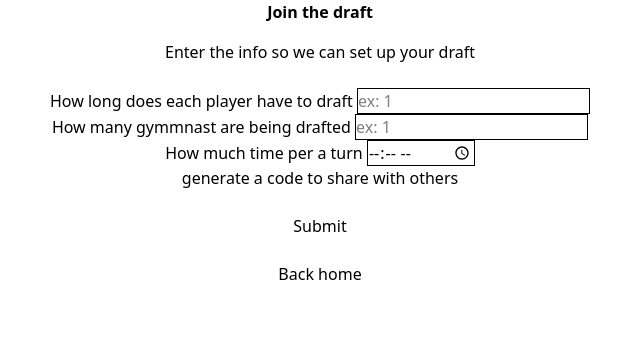
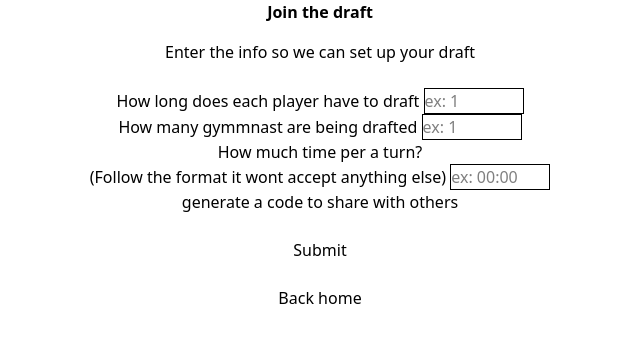
Before and after one commit to bdrez/flip-pick, a website: page joiningDraft.html in a window 1280 px wide. Shown: the whole page, without its empty margins (320-960 px from the left). Drawn offline with Linux system fonts and the light colour scheme.

Commit message:
Update joiningDraft.html

```diff
--- a/joiningDraft.html
+++ b/joiningDraft.html
@@ -15,16 +15,16 @@
 
 <form class="max-w-sm mx-auto">
   <div class="mb-5">
-    <label for="number" class="block mb-2 text-sm font-medium text-gray-900 dark:text-white">How long does each player have to draft</label>
-    <input type="number" id="number" class="bg-gray-50 border border-gray-300 text-gray-900 text-sm rounded-lg focus:ring-blue-500 focus:border-blue-500 block w-full p-2.5 dark:bg-gray-700 dark:border-gray-600 dark:placeholder-gray-400 dark:text-white dark:focus:ring-blue-500 dark:focus:border-blue-500" placeholder="ex: 1" required />
+    <label for="number"  class="block mb-2 text-sm font-medium text-gray-900 dark:text-white">How long does each player have to draft</label>
+    <input type="number" min="1" max=100  style="width: 100px;"  id="number" class="bg-gray-50 border border-gray-300 text-gray-900 text-sm rounded-lg focus:ring-blue-500 focus:border-blue-500 block w-full p-2.5 dark:bg-gray-700 dark:border-gray-600 dark:placeholder-gray-400 dark:text-white dark:focus:ring-blue-500 dark:focus:border-blue-500 block mx-auto" placeholder="ex: 1" required />
   </div>
   <div class="mb-5">
-    <label for="number" class="block mb-2 text-sm font-medium text-gray-900 dark:text-white">How many gymmnast are being drafted</label>
-    <input type="number" id="number2" class="bg-gray-50 border border-gray-300 text-gray-900 text-sm rounded-lg focus:ring-blue-500 focus:border-blue-500 block w-full p-2.5 dark:bg-gray-700 dark:border-gray-600 dark:placeholder-gray-400 dark:text-white dark:focus:ring-blue-500 dark:focus:border-blue-500" placeholder="ex: 1" required/>
+    <label for="number"  class="block mb-2 text-sm font-medium text-gray-900 dark:text-white">How many gymmnast are being drafted</label>
+    <input type="number" min="1" max="100" style="width: 100px;" id="number2" class="bg-gray-50 border border-gray-300 text-gray-900 text-sm rounded-lg focus:ring-blue-500 focus:border-blue-500 block w-full p-2.5 dark:bg-gray-700 dark:border-gray-600 dark:placeholder-gray-400 dark:text-white dark:focus:ring-blue-500 dark:focus:border-blue-500 block mx-auto" placeholder="ex: 1" required/>
   </div>
   <div class="mb-2">
-    <label for="time" class="block mb-2 text-sm font-medium text-gray-900 dark:text-white">How much time per a turn</label>
-    <input type="time" id="time" class="bg-gray-50 border border-gray-300 text-gray-900 text-sm rounded-lg focus:ring-blue-500 focus:border-blue-500 block w-full p-2.5 dark:bg-gray-700 dark:border-gray-600 dark:placeholder-gray-400 dark:text-white dark:focus:ring-blue-500 dark:focus:border-blue-500" placeholder="ex: 1" required/>
+    <label for="time" class="block mb-5 text-sm font-medium text-gray-900 dark:text-white">How much time per a turn? <br> (Follow the format it wont accept anything else)</label>
+    <input type="text" id="time" style="width: 100px;" pattern="[0-9]{2}:[0-9]{2}"  class="bg-gray-50 border border-gray-300 text-gray-900 text-sm rounded-lg focus:ring-blue-500 focus:border-blue-500 block w-full p-2.5 dark:bg-gray-700 dark:border-gray-600 dark:placeholder-gray-400 dark:text-white dark:focus:ring-blue-500 dark:focus:border-blue-500 block mx-auto" placeholder="ex: 00:00" required/>
   </div>
   <p>generate a code to share with others</p>
   <br>
```
